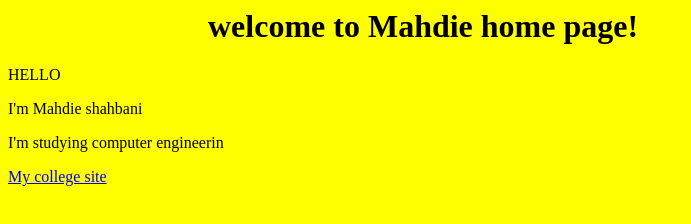
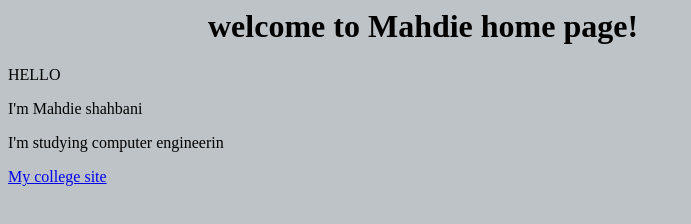
Before and after one commit to MShahbani/refah-git-tutorial, a plain HTML site: page Mahdie.html in a window 1280 px wide. Shown: the whole page, without its empty margins (0-691 px from the left). Drawn offline with Linux system fonts and the light colour scheme.

Commit message:
change my background color of my home page

```diff
--- a/redstyle.css
+++ b/redstyle.css
@@ -1,5 +1,5 @@
 body{
-	background-color: yellow;
+	background-color: #bdc3c7 ;
 }
 h1{
 	color: black;
```
